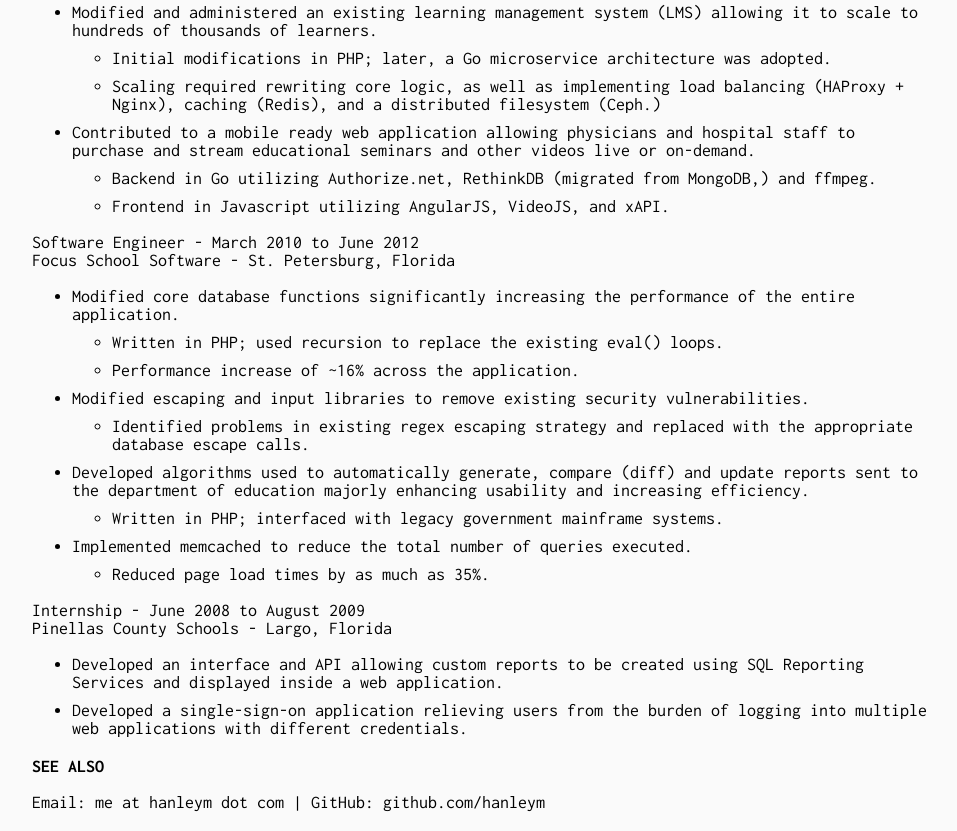
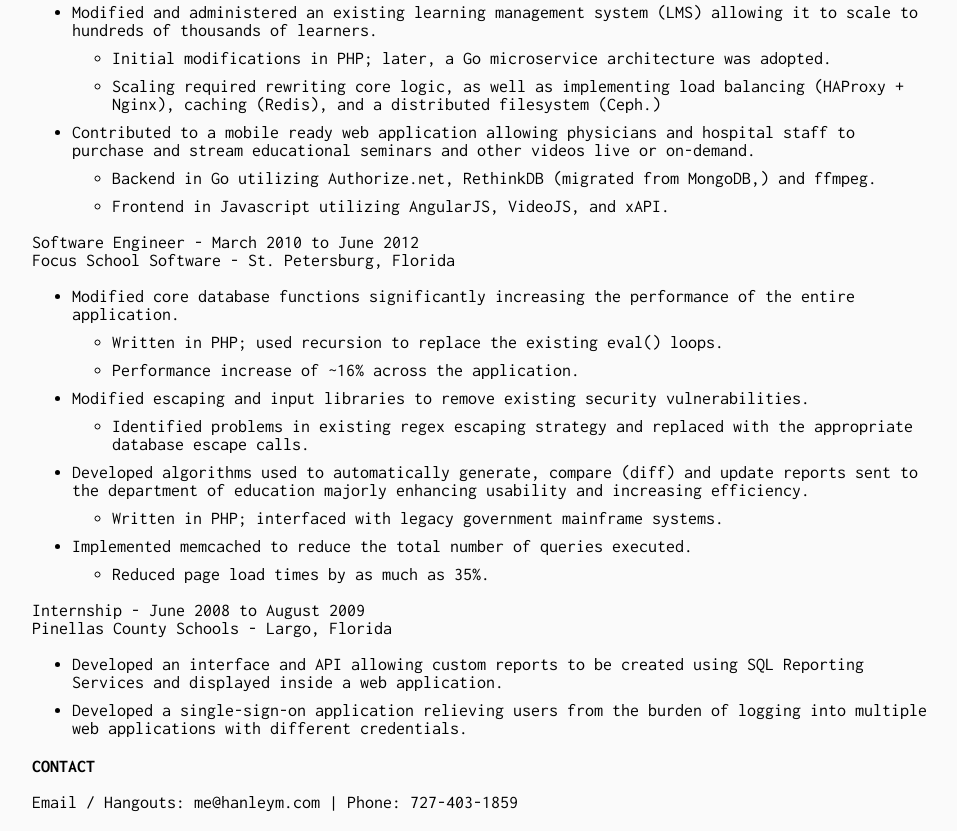
Before and after one commit to hanleym/resume, a plain HTML site: page index.html in a window 1280 px wide. Shown: the part 720-1551 px from the top of the page, without its empty margins (158-1115 px from the left). Drawn offline with Linux system fonts and the light colour scheme.

Commit message:
Changed contact info.

```diff
--- a/index.html
+++ b/index.html
@@ -104,9 +104,9 @@ Pinellas County Schools - Largo, Florida</p>
 <li>Developed a single-sign-on application relieving users from the burden of logging into multiple web applications with different credentials.</li>
 </ul>
 
-<h2 id="see-also">See Also</h2>
+<h2 id="contact">Contact</h2>
 
-<p>Email: me at hanleym dot com | GitHub: github.com/hanleym</p>
+<p>Email / Hangouts: me@hanleym.com | Phone: 727-403-1859</p>
 
 		</article>
 	</div>
```
